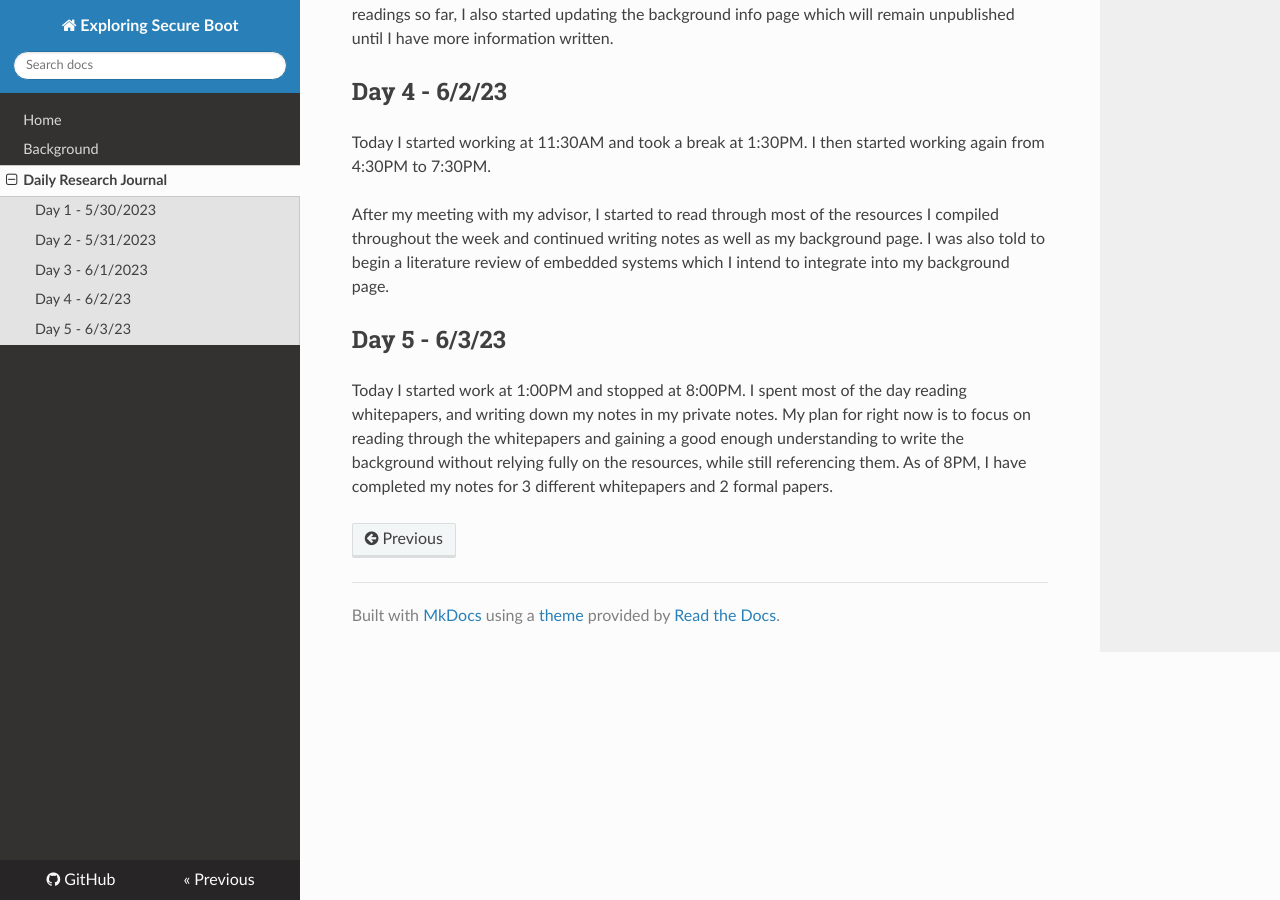
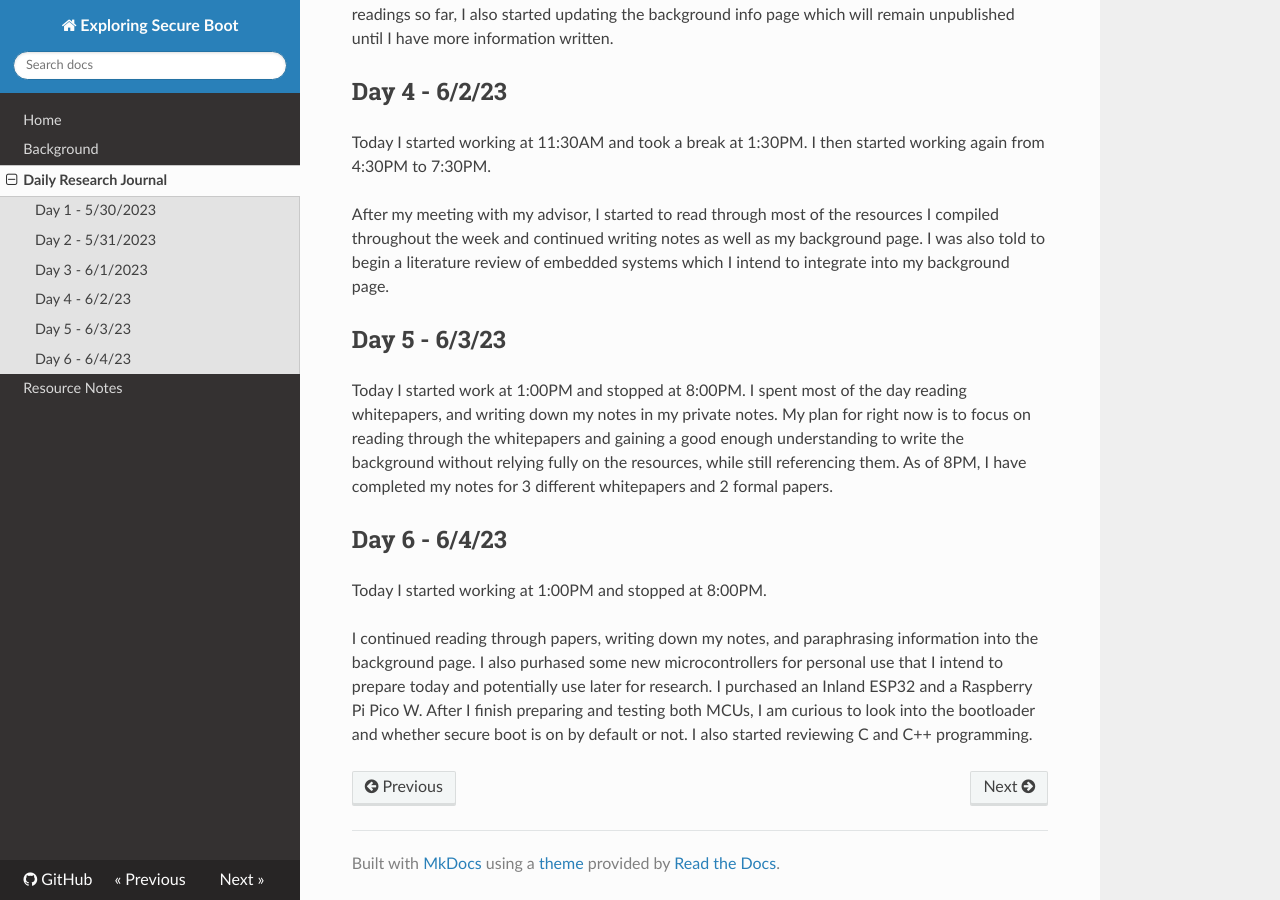
Before and after one commit to Galactius/exploring-secure-boot, an MkDocs documentation site: the page built from docs/daily-log.md, in a window 1280 px wide and 900 px high, scrolled down 1189 px. Built offline with MkDocs 1.6.1, drawn with Linux system fonts in a browser that asks for light colours; nearby versions of some CDN libraries.

Commit message:
Added notes from resources doc, updated daily log.

```diff
--- a/docs/daily-log.md
+++ b/docs/daily-log.md
@@ -27,3 +27,9 @@ After my meeting with my advisor, I started to read through most of the resource
 ## Day 5 - 6/3/23
 
 Today I started work at 1:00PM and stopped at 8:00PM. I spent most of the day reading whitepapers, and writing down my notes in my private notes. My plan for right now is to focus on reading through the whitepapers and gaining a good enough understanding to write the background without relying fully on the resources, while still referencing them. As of 8PM, I have completed my notes for 3 different whitepapers and 2 formal papers.
+
+## Day 6 - 6/4/23
+
+Today I started working at 1:00PM and stopped at 8:00PM.
+
+I continued reading through papers, writing down my notes, and paraphrasing information into the background page. I also purhased some new microcontrollers for personal use that I intend to prepare today and potentially use later for research. I purchased an Inland ESP32 and a Raspberry Pi Pico W. After I finish preparing and testing both MCUs, I am curious to look into the bootloader and whether secure boot is on by default or not. I also started reviewing C and C++ programming.
--- a/mkdocs.yml
+++ b/mkdocs.yml
@@ -5,6 +5,7 @@ nav:
   - Home: index.md
   - Background: background.md
   - Daily Research Journal: daily-log.md
+  - Resource Notes: paper_notes.md
 
 theme: readthedocs
 repo_url: https://github.com/Galactius/exploring-secure-boot
```
Also changed, not shown: docs/index.md (+1 -0 lines), docs/paper_notes.md (added, +40 -0 lines).
